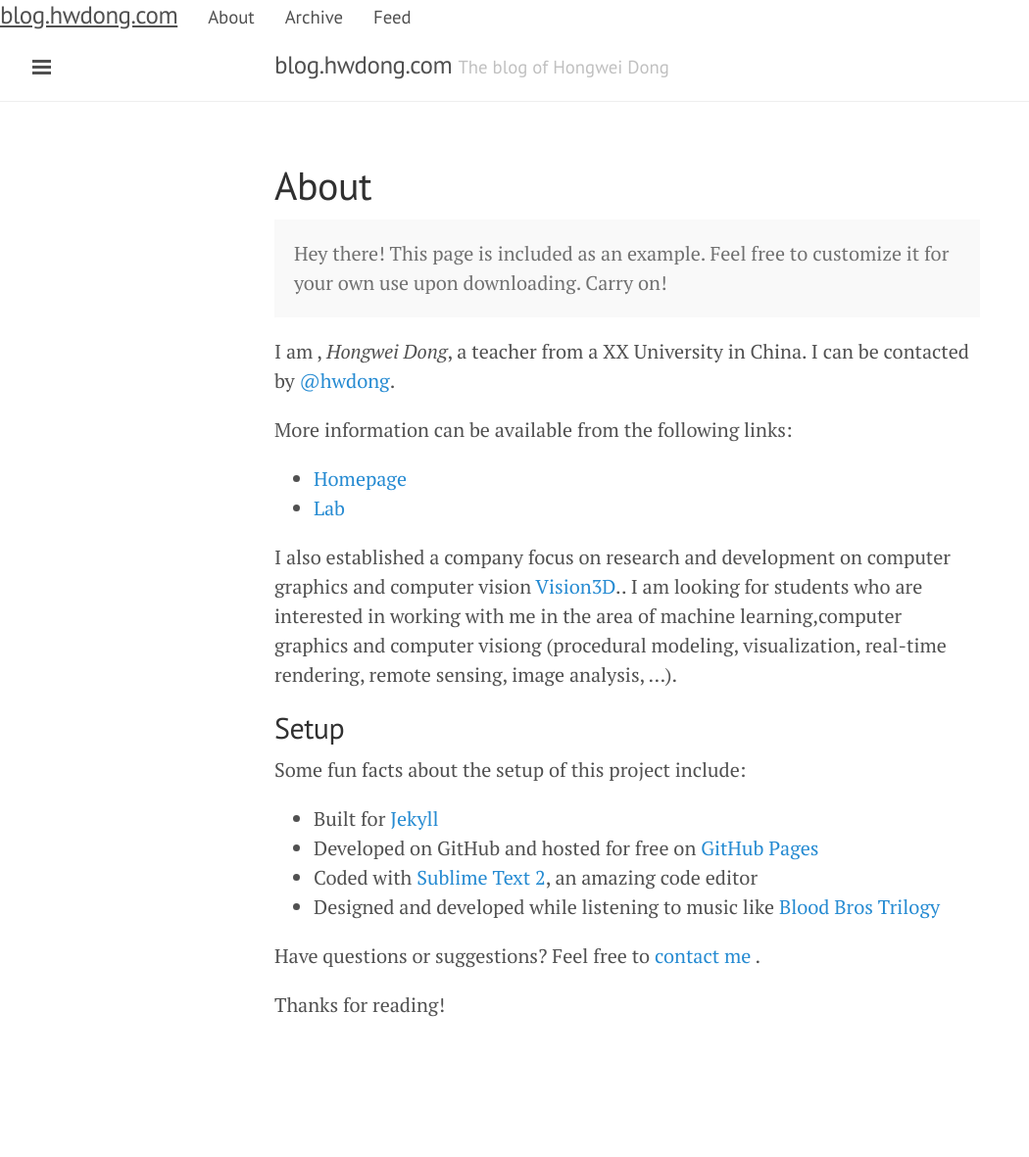
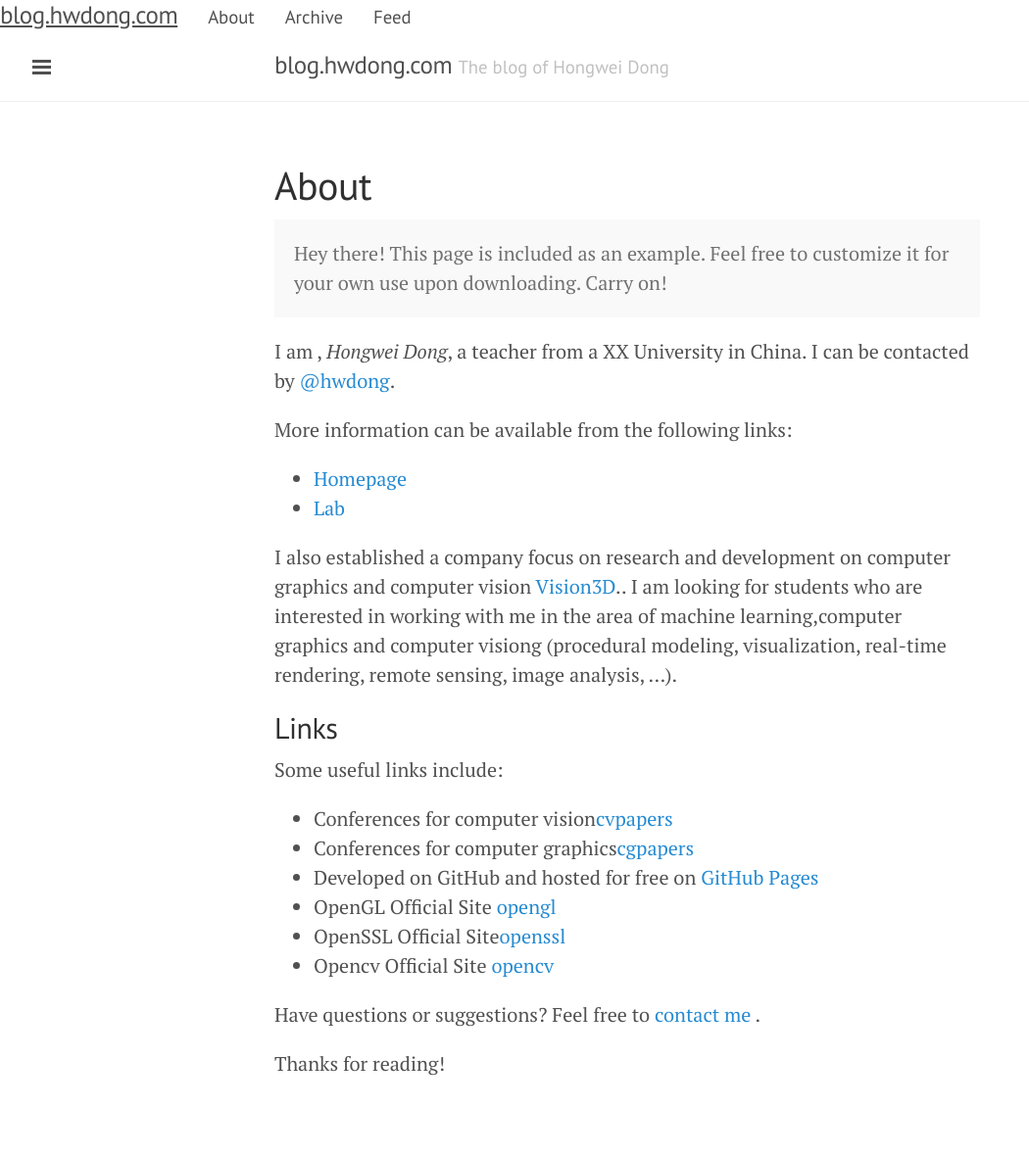
Before and after one commit to hwdong/hwdong-old.github.io, a Jekyll site: the page built from about.md, in a window 1280 px wide. Shown: the whole page at 98% size, without its empty margins (0-1050 px from the left). Built offline with Jekyll 4.4.1, drawn with Linux system fonts in a browser that asks for light colours; Markdown is read by kramdown in place of the engine named in the settings; before the commit the page ends 1121 px from its top, so only the background shows below that.

Commit message:
Updated about.md

```diff
--- a/about.md
+++ b/about.md
@@ -17,14 +17,16 @@ More information can be available from the following links:
 
 I also established a company focus on research and development on computer graphics and computer vision [Vision3D](http://www.3d.com).. I am looking for students who are interested in working with me in the area of machine learning,computer graphics and computer visiong (procedural modeling, visualization, real-time rendering, remote sensing, image analysis, ...).
 
-## Setup
+## Links
 
-Some fun facts about the setup of this project include:
+Some useful links include:
 
-* Built for [Jekyll](http://jekyllrb.com)
+* Conferences for computer vision[cvpapers](http://www.cvpapers.com)
+* Conferences for computer graphics[cgpapers](http://kesen.realtimerendering.com/)
 * Developed on GitHub and hosted for free on [GitHub Pages](https://pages.github.com)
-* Coded with [Sublime Text 2](http://sublimetext.org), an amazing code editor
-* Designed and developed while listening to music like [Blood Bros Trilogy](https://soundcloud.com/maddecent/sets/blood-bros-series)
+* OpenGL Official Site [opengl](http://opengl.org)
+* OpenSSL Official Site[openssl](http://openssl.org)
+* Opencv Official Site [opencv](http://opencv.org)
 
 Have questions or suggestions? Feel free to [contact me](hwdong@gmail.com) .
 
```
